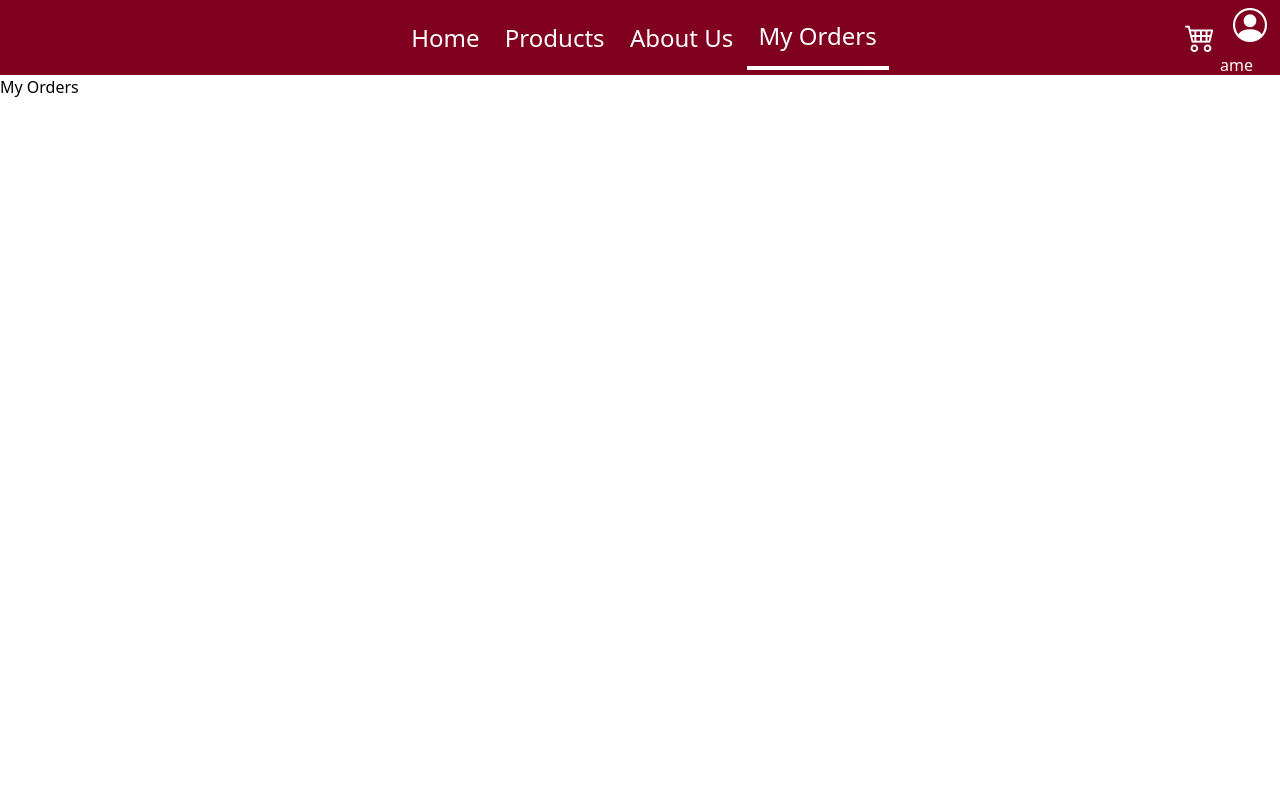
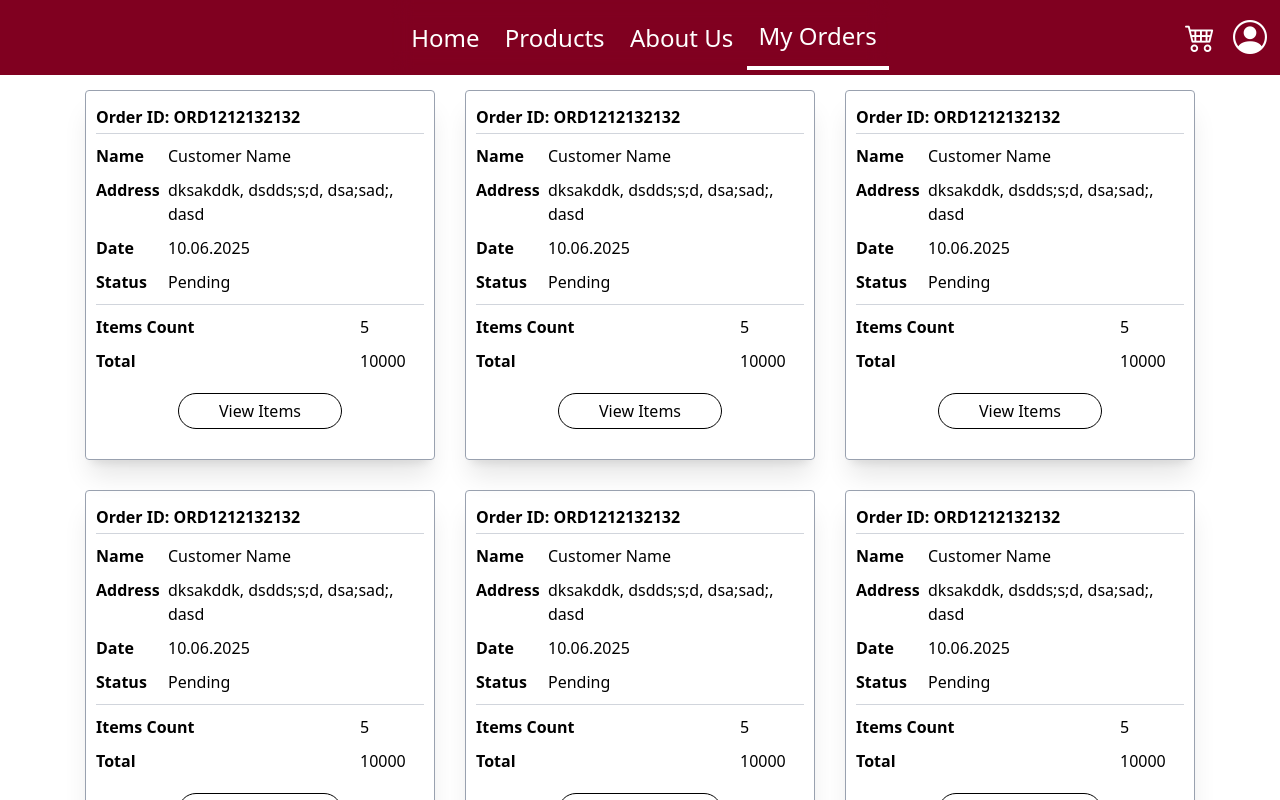
Before and after one commit to sandun89/crystal-beauty-clear-frontend, a React (Vite) app: page /myorder in a window 1280 px wide. Built offline with nearby package versions, Linux system fonts and the light colour scheme; no server answers.

Commit message:
my orders page updated ✍️✍️

```diff
--- a/src/components/reviews.jsx
+++ b/src/components/reviews.jsx
@@ -2,6 +2,7 @@ import axios from "axios";
 import { useEffect, useState } from "react";
 import toast from "react-hot-toast";
 import { useParams } from "react-router-dom";
+import { convertToTimeStamp } from "../utils/helperUtils";
 
 export default function Reviews(){
 
@@ -25,9 +26,11 @@ export default function Reviews(){
             }
         }).then((response)=>{
             toast.success('Review Added Successfully');
+            setReview("");
+            setRating("");
             setReviewLoaded(false);
         }).catch((error)=>{
-            console.log(error)
+            toast.error(error.response.data.message)
         })
     }
 
@@ -69,7 +72,7 @@ export function ReviewCard(props){
         <div className="w-full h-auto border p-[10px] my-[10px] border-gray-300 rounded shadow-lg">
                 <div className="flex">
                     <h1 className="w-[50%] font-semibold">{review.userEmail}</h1>
-                    <h1 className="w-[50%] text-end italic text-gray-500">{review.dateCreated}</h1>
+                    <h1 className="w-[50%] text-end italic text-gray-500">{convertToTimeStamp(review.dateCreated)}</h1>
                 </div>
                 <hr className="text-gray-300" />
                 <p className="my-[4px] text-gray-500">{review.review}</p>
--- a/src/components/userInfo.jsx
+++ b/src/components/userInfo.jsx
@@ -38,7 +38,7 @@ export default function UserInfo() {
           className="btn-user-view"
         >
           {user == null ? (<i className="bi bi-person-circle"></i>) : (<span className="btn-user-icon">{user.firstName.charAt(0)}</span>)}
-        </button>ame
+        </button>
       </div>
 
       {userView && (
--- a/src/pages/client/myOrders.jsx
+++ b/src/pages/client/myOrders.jsx
@@ -1,5 +1,98 @@
+import { useEffect, useState } from "react";
+import axios from "axios";
+
+
 export default function MyOrders(){
+
+    const [orders, setOrders] = useState();
+    const [ordersLoaded, setOrdersLoaded] = useState(false);
+
+    useEffect(() => {
+      const token = localStorage.getItem("authToken");
+      if (!ordersLoaded) {
+        axios
+          .get(import.meta.env.VITE_BACKEND_URL + "/api/order", {
+            headers: {
+              Authorization: "Bearer " + token,
+            },
+          })
+          .then((response) => {
+            console.log(response);
+            setOrders(response.data.orders)
+            setOrdersLoaded(true);
+          });
+      }
+    },[ordersLoaded]);
+
     return(
-        <h1>My Orders</h1>
+        <div className="w-full h-full">
+            <div className="w-full h-auto flex flex-wrap justify-center">
+                <OrderCard/>
+                <OrderCard/>
+                <OrderCard/>
+                <OrderCard/>
+                <OrderCard/>
+                <OrderCard/>
+                <OrderCard/>
+                <OrderCard/>
+            </div>
+            {/* <table className="w-full">
+                <thead>
+                    <tr>
+                        <th>Order ID</th>
+                        <th>Date Requested</th>
+                        <th>Contact Number</th>
+                        <th>Status</th>
+                        <th>Action</th>
+                    </tr>
+                </thead>
+                <tbody>
+                    {
+                        ordersLoaded && (
+                            orders.map((order, index)=>{
+
+                            })
+                        )
+                    }
+                </tbody>
+            </table> */}
+        </div>
     )
 }
+
+export function OrderCard(){
+    return(
+        <div className="w-[350px] h-auto m-[15px] p-[10px] rounded border border-gray-400 shadow-xl ">
+            <h1 className="my-[4px] font-bold">Order ID: ORD1212132132</h1>
+            <hr className="text-gray-300" />
+            <div className="w-full mt-[10px] flex">
+                <h1 className="w-[20%] font-semibold me-[8px] text-start">Name</h1>
+                <h1 className="w-[80%] text-start">Customer Name</h1>
+            </div>
+            <div className="w-full mt-[10px] flex">
+                <h1 className="w-[20%] font-semibold me-[8px] text-start">Address</h1>
+                <h1 className="w-[80%] text-start">dksakddk, dsdds;s;d, dsa;sad;, dasd</h1>
+            </div>
+            <div className="w-full mt-[10px] flex">
+                <h1 className="w-[20%] font-semibold me-[8px] text-start">Date</h1>
+                <h1 className="w-[80%] text-start">10.06.2025</h1>
+            </div>
+            <div className="w-full mt-[10px] flex">
+                <h1 className="w-[20%] font-semibold me-[8px] text-start">Status</h1>
+                <h1 className="w-[80%] text-start">Pending</h1>
+            </div>
+            <hr className="text-gray-300 my-[10px]" />
+            <div className="w-full mt-[10px] flex">
+                <h1 className="w-[80%] font-semibold me-[8px] text-start">Items Count</h1>
+                <h1 className="w-[20%] text-start">5</h1>
+            </div>
+            <div className="w-full mt-[10px] flex">
+                <h1 className="w-[80%] font-semibold me-[8px] text-start">Total</h1>
+                <h1 className="w-[20%] text-start">10000</h1>
+            </div>
+            <div className="w-full text-center my-[20px]">
+                <button className="p-[5px] w-[50%] border rounded-full">View Items</button>
+            </div>
+        </div>
+    );
+}
--- a/src/utils/helperUtils.jsx
+++ b/src/utils/helperUtils.jsx
@@ -10,3 +10,18 @@ export function getFileExtension(fileName){
   const fileExtension = arr[arr.length - 1]
   return fileExtension.toLowerCase();
 }
+
+export function convertToTimeStamp(isoTimestamp) {
+  const date = new Date(isoTimestamp);
+  const timeStamp = `${date.getFullYear()}-${(date.getMonth() + 1)
+    .toString()
+    .padStart(2, "0")}-${date.getDate().toString().padStart(2, "0")} ${date
+    .getHours()
+    .toString()
+    .padStart(2, "0")}:${date.getMinutes().toString().padStart(2, "0")}:${date
+    .getSeconds()
+    .toString()
+    .padStart(2, "0")}`;
+
+  return timeStamp;
+}
```
